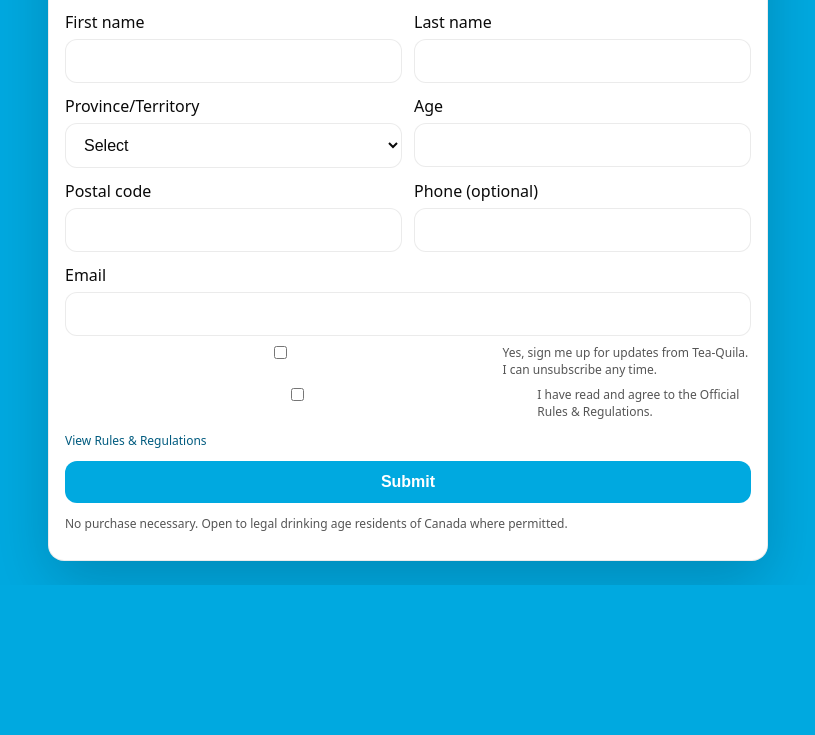
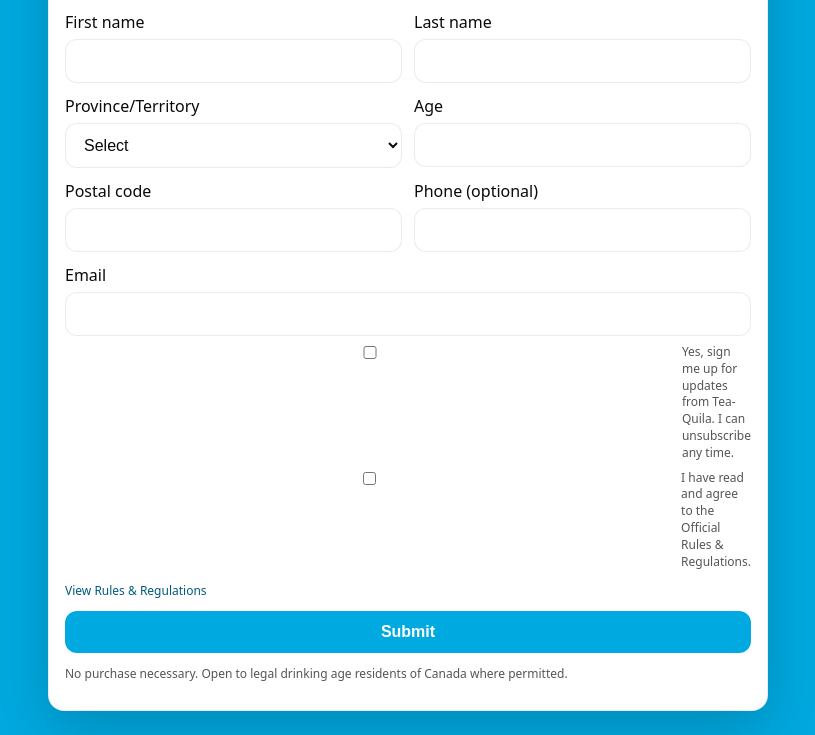
Before and after one commit to fhajiyev777/tea-quila-contest, a Flask app: template templates/index.html in a window 1280 px wide. Shown: the part 784-1519 px from the top of the page, without its empty margins (232-1047 px from the left). Before the commit the page ends 1369 px from the top, so only its background shows below. Run offline with Flask 3, Linux system fonts and the light colour scheme; the template is opened without the code that fills it, so the values that code supplies are empty.

Commit message:
Update style.css

```diff
--- a/static/style.css
+++ b/static/style.css
@@ -37,3 +37,16 @@ a:hover{text-decoration:underline}
 .actions{display:flex;align-items:flex-start;justify-content:space-between;gap:12px;flex-wrap:wrap;margin:8px 0 4px}
 .checkbox{display:flex;align-items:flex-start;gap:8px;margin:8px 0}
 .checkbox input[type="checkbox"]{margin-top:2px}
+/* Fix checkbox alignment */
+.checkbox {
+  display: flex;
+  align-items: flex-start;
+  gap: 8px;
+  margin: 8px 0;
+  text-align: left;
+}
+
+.checkbox span {
+  flex: 1;
+  line-height: 1.4;
+}
```
